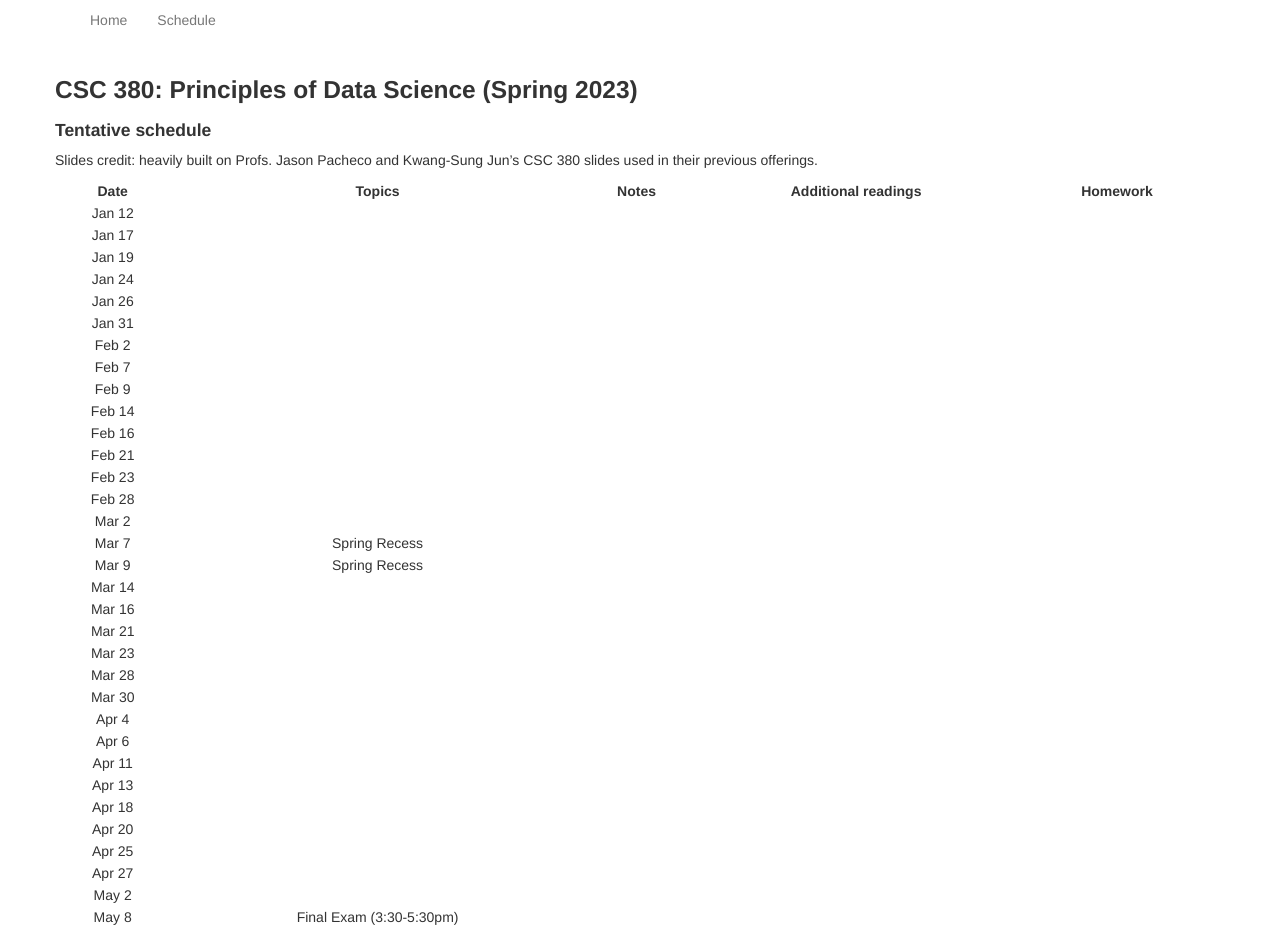
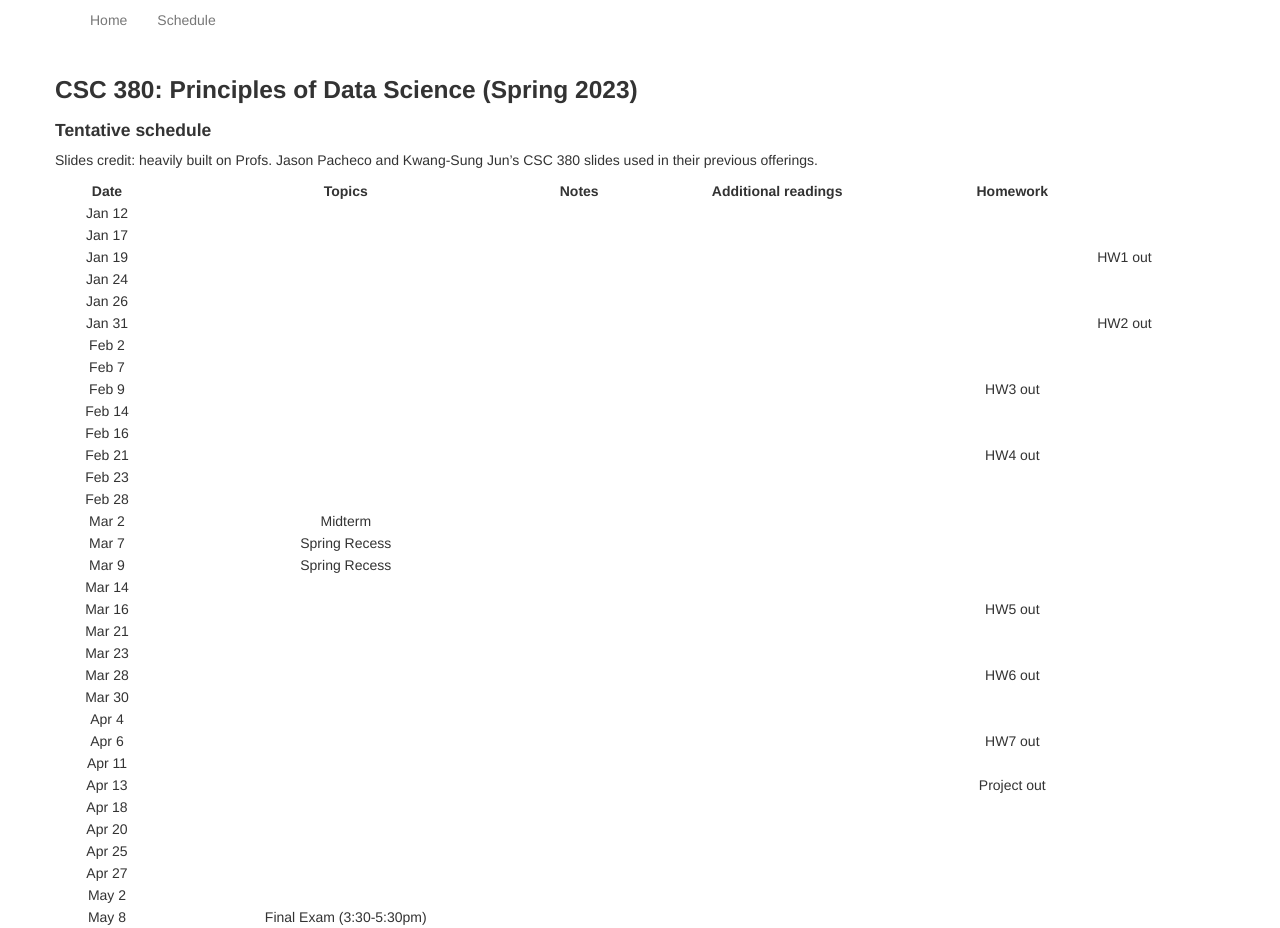
Before and after one commit to zcc1307/csc380-sp22, a Jekyll site: the page built from schedule.md, in a window 1280 px wide. Built offline with Jekyll 4.4.1, drawn with Linux system fonts in a browser that asks for light colours.

Commit message:
Update schedule.md

```diff
--- a/schedule.md
+++ b/schedule.md
@@ -16,31 +16,31 @@ Slides credit: heavily built on Profs. Jason Pacheco and Kwang-Sung Jun's CSC 38
 |:------:|:------------------------:|:---:|:---:|:---:|
 | Jan 12 |                          |  |  |  |
 | Jan 17 |                          |  |  |  |
-| Jan 19 |                          | |  |  |  |
+| Jan 19 |                          | |  |  | HW1 out |
 | Jan 24 |                          | |  |  |  |
 | Jan 26 |                          | |  |  |  |
-| Jan 31 |                          | |  |  |  |
+| Jan 31 |                          | |  |  | HW2 out |
 | Feb 2  |                          | |  |  |  |
 | Feb 7  |                          | |  |  |  |
-| Feb 9  |                          |  |  |  |
+| Feb 9  |                          |  |  | HW3 out |
 | Feb 14 |                          |  |  |  |
 | Feb 16 |                          |  |  |  |
-| Feb 21 |                          |  |  |  |
+| Feb 21 |                          |  |  | HW4 out |
 | Feb 23 |                          |  |  |  |
 | Feb 28 |                          |  |  |  |
-| Mar 2  |                          |  |  |  |
+| Mar 2  |       Midterm            |  |  |  |
 | Mar 7  |      Spring Recess       |  |  |  |
 | Mar 9  |      Spring Recess       |  |  |  |
 | Mar 14 |                          |  |  |  |
-| Mar 16 |                          |  |  |  |
+| Mar 16 |                          |  |  | HW5 out |
 | Mar 21 |                          |  |  |  |
 | Mar 23 |                          |  |  |  |
-| Mar 28 |                          |  |  |  |
+| Mar 28 |                          |  |  | HW6 out |
 | Mar 30 |                          |  |  |  |
 | Apr 4  |                          |  |  |  |
-| Apr 6  |                          |  |  |  |
+| Apr 6  |                          |  |  | HW7 out |
 | Apr 11 |                          |  |  |  |
-| Apr 13 |                          |  |  |  |
+| Apr 13 |                          |  |  | Project out |
 | Apr 18 |                          |  |  |  |
 | Apr 20 |                          |  |  |  |
 | Apr 25 |                          |  |  |  |
```
